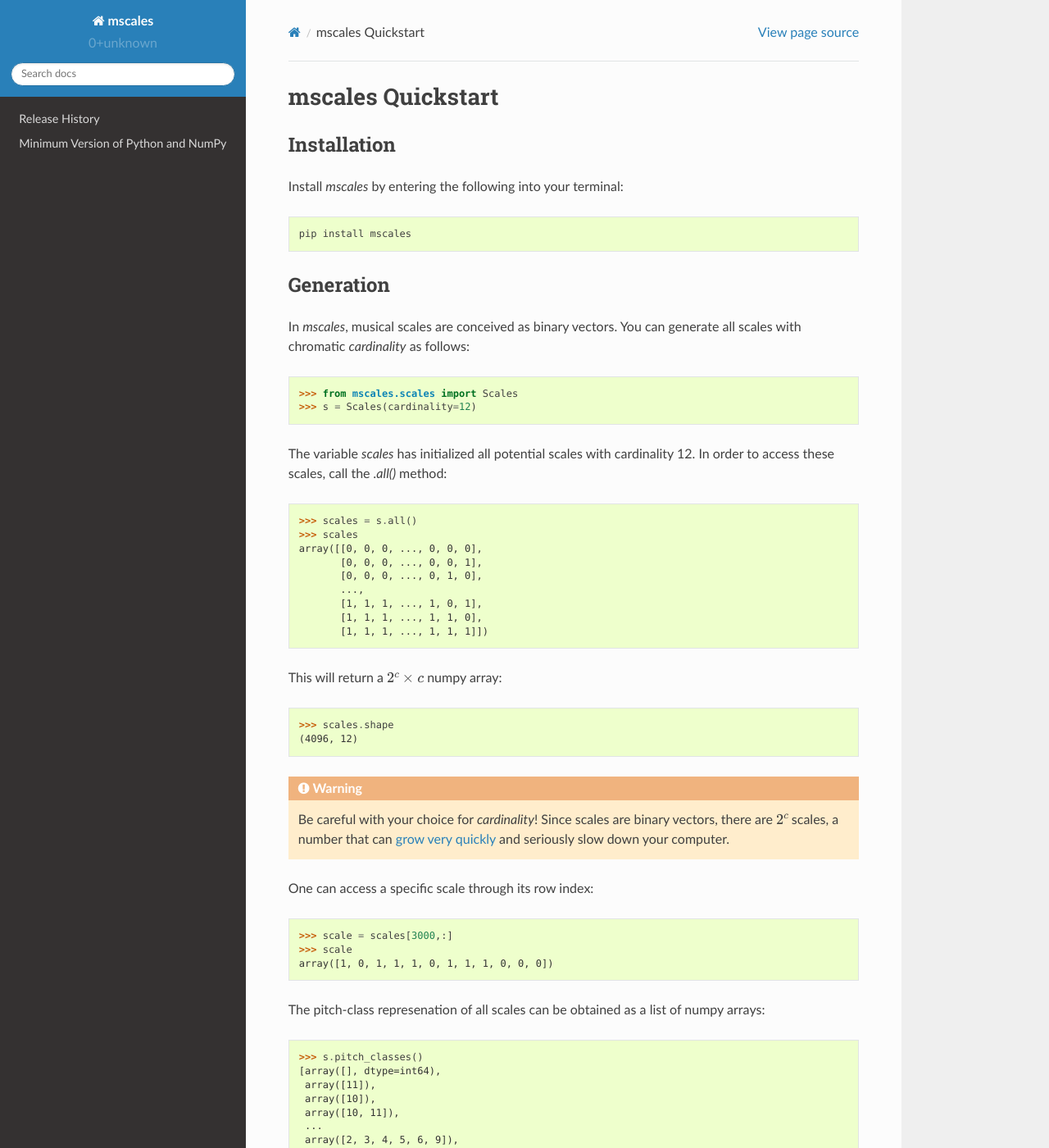
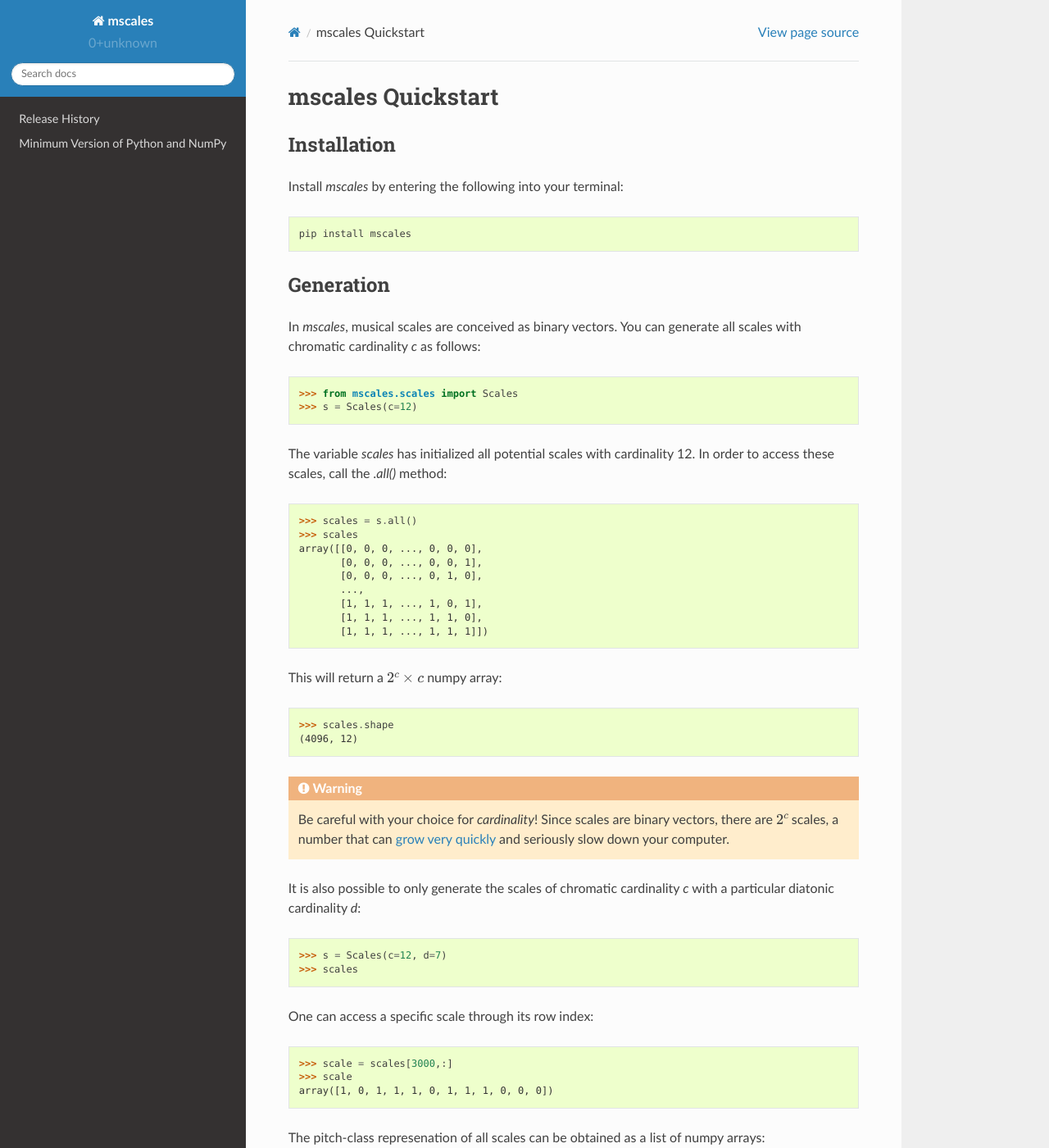
Before and after one commit to fabianmoss/mscales, a Sphinx documentation site: the page built from docs/source/index.rst, in a window 1280 px wide and 1400 px high. Shown: the whole window at 82% size. Built offline with Sphinx 7.4.7 and the Read the Docs theme 2.0.0, drawn with Linux system fonts in a browser that asks for light colours.

Commit message:
introduce diatonic cardinality

```diff
--- a/docs/source/index.rst
+++ b/docs/source/index.rst
@@ -47,6 +47,12 @@ This will return a :math:`2^c \times c` numpy array:
    Since scales are binary vectors, there are :math:`2^c` scales,
    a number that can `grow very quickly <https://en.wikipedia.org/wiki/Power_of_two>`_
    and seriously slow down your computer.
+
+It is also possible to only generate the scales of chromatic cardinality `c`
+with a particular diatonic cardinality `d`:
+
+>>> s = Scales(c=12, d=7)
+>>> scales
 
 One can access a specific scale through its row index:
 
```
Also changed, not shown: other parts of docs/source/index.rst (+2 -2 lines).
